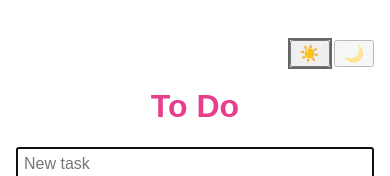
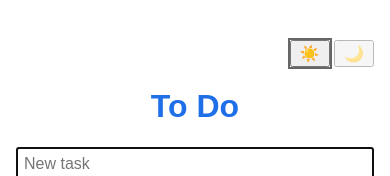
Before and after one commit to Jerenlim2022/todo-app, a plain HTML site: page index.html in a window 390 px wide. Shown: the top 176 px of the page. Drawn offline with Linux system fonts and the light colour scheme.

Commit message:
Make app title blue and refresh phone mock-ups
Co-Authored-By: Claude Sonnet 5.5 <noreply@anthropic.com>

```diff
--- a/index.html
+++ b/index.html
@@ -20,7 +20,7 @@
   .theme-row { text-align: right; }
   .theme-btn { font-size: 16px; padding: 2px 8px; cursor: pointer; opacity: 0.5; }
   .theme-btn[aria-pressed=true] { opacity: 1; outline: 2px solid var(--muted); }
-  h1 { text-align: center; color: #e83e8c; }
+  h1 { text-align: center; color: #1e6fe8; }
   form { display: flex; flex-wrap: wrap; gap: 8px; }
   form #input { flex: 1 1 100%; }
   form #category { flex: 1; min-width: 0; }
```
Also changed, not shown: mockups/galaxy-s25-360x780.jpg, mockups/iphone-393x852.jpg.
